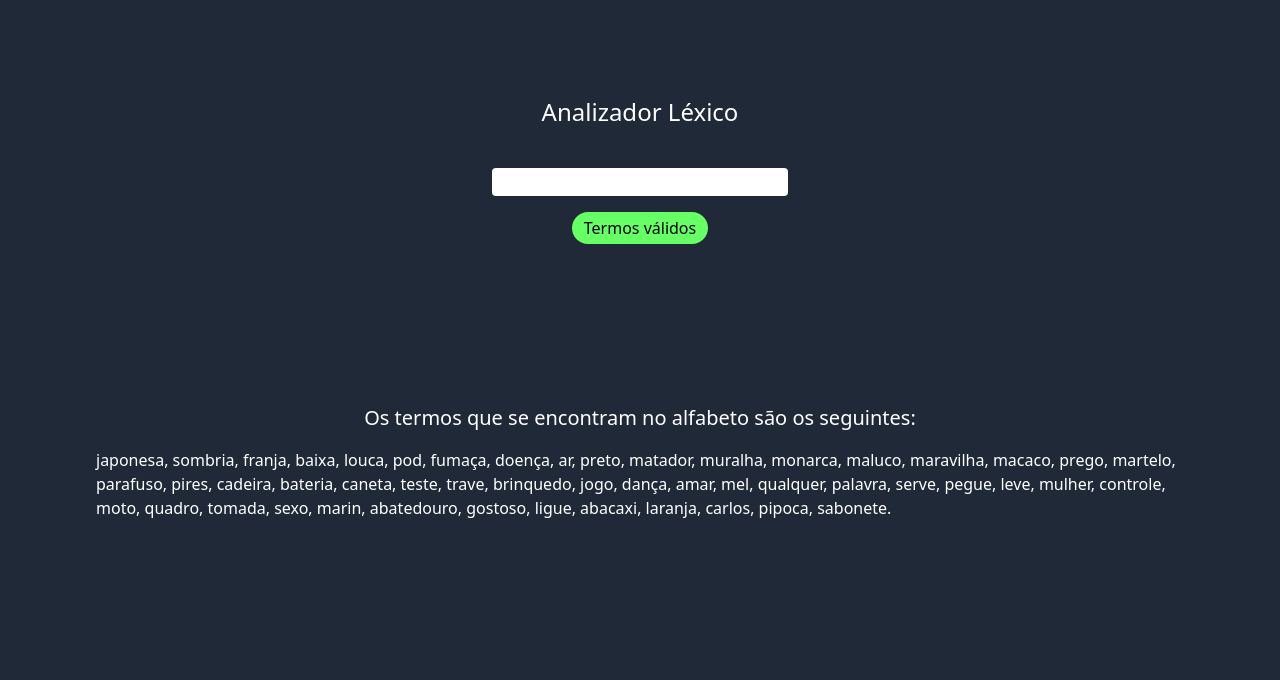
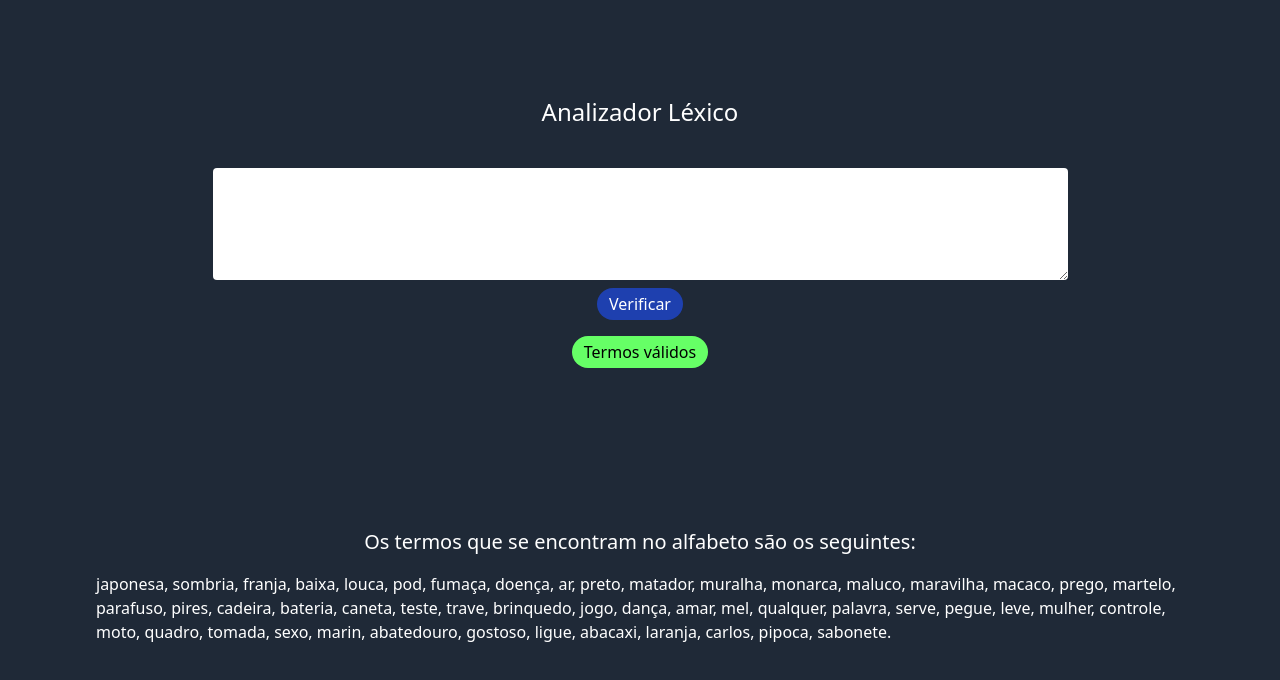
Before and after one commit to VLira96/Analisador-Lexico, a React (Create React App) app: page / in a window 1280 px wide. Shown: the top 680 px of the page. Built offline with nearby package versions, Linux system fonts and the light colour scheme.

Commit message:
textarea adicionado

```diff
--- a/src/common/verificacao.ts
+++ b/src/common/verificacao.ts
@@ -1,6 +1,7 @@
 const verificacao = (lista: string[], texto: string) => {
 
-    const listaTexto = texto.split(' ');
+    // não é sensivel a maiúsculas ou minúsculas, por razões de escolha mesmo
+    const listaTexto = texto.toLowerCase().split(/\s+/);
 
     for (const termo of listaTexto) {
         if (lista.indexOf(termo) === -1) {
--- a/src/components/formulario.tsx
+++ b/src/components/formulario.tsx
@@ -9,8 +9,9 @@ const Formulario = (props: IFormulario) => {
     let valor = props.texto;
 
     return (
-        <form onSubmit={submitTexto}>
-            <input className="text-black text-xl rounded w-auto" type="text" onChange={evento => valor=evento.target.value} required/>
+        <form className="flex flex-col items-center gap-2" onSubmit={submitTexto}>
+            <textarea className="text-black text-xl rounded w-auto" cols={70} rows={4} onChange={evento => valor = evento.target.value} required></textarea>
+            <button className="bg-blue-800 transition-colors  hover:bg-blue-700 px-3 py-1 rounded-full" type="submit">Verificar</button>
         </form>
     );
 }
```
